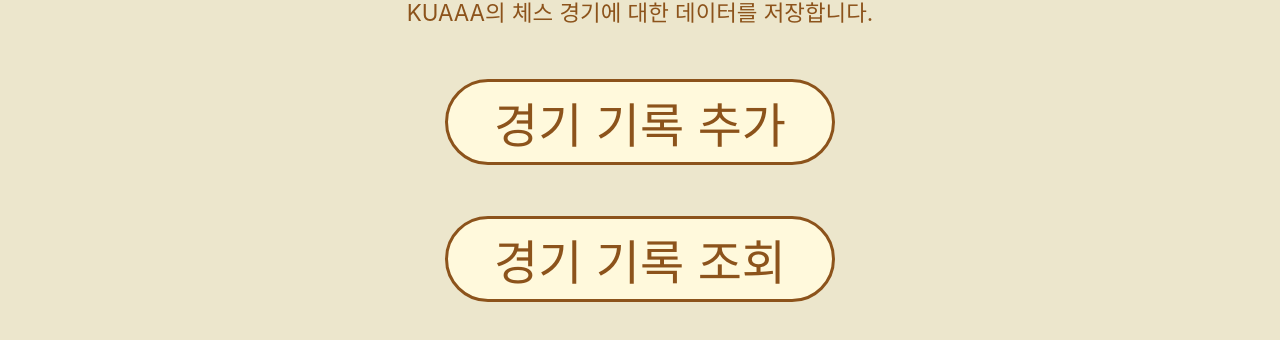
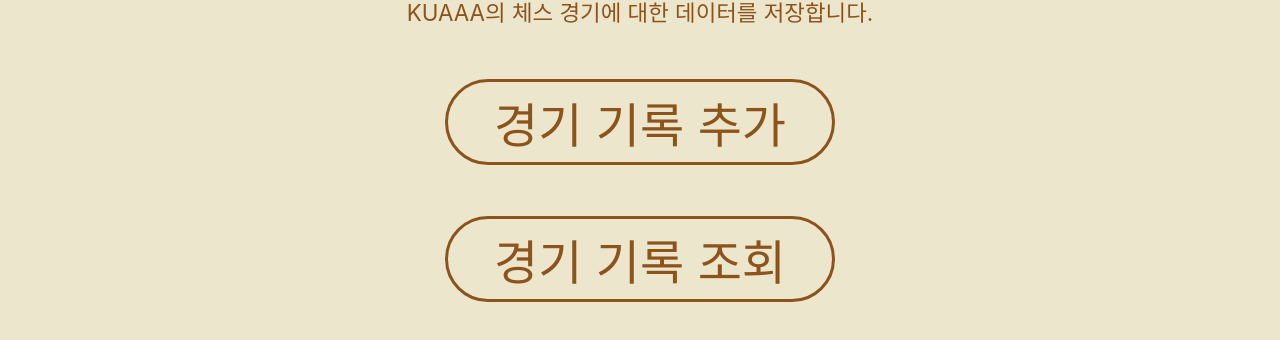
Before and after one commit to SkeletonK10/chess-record-frontend, a React (Create React App) app: page / in a window 1280 px wide. Shown: the part 450-790 px from the top of the page. Built offline with nearby package versions, Linux system fonts and the light colour scheme; a web font is replaced by a local one.

Commit message:
[Style] Change button color when hovering

```diff
--- a/src/components/MainPage/MainButton.tsx
+++ b/src/components/MainPage/MainButton.tsx
@@ -7,7 +7,11 @@
   margin-top: 4%;
   border: 3px solid #8c531b;
   border-radius: 50px;
-  background-color: #fff9dc;
+  background-color: #ece6cc;
+
+  &:hover {
+    background-color: #fff9dc;
+  }
 
   display: flex;
   justify-content: center;
```
